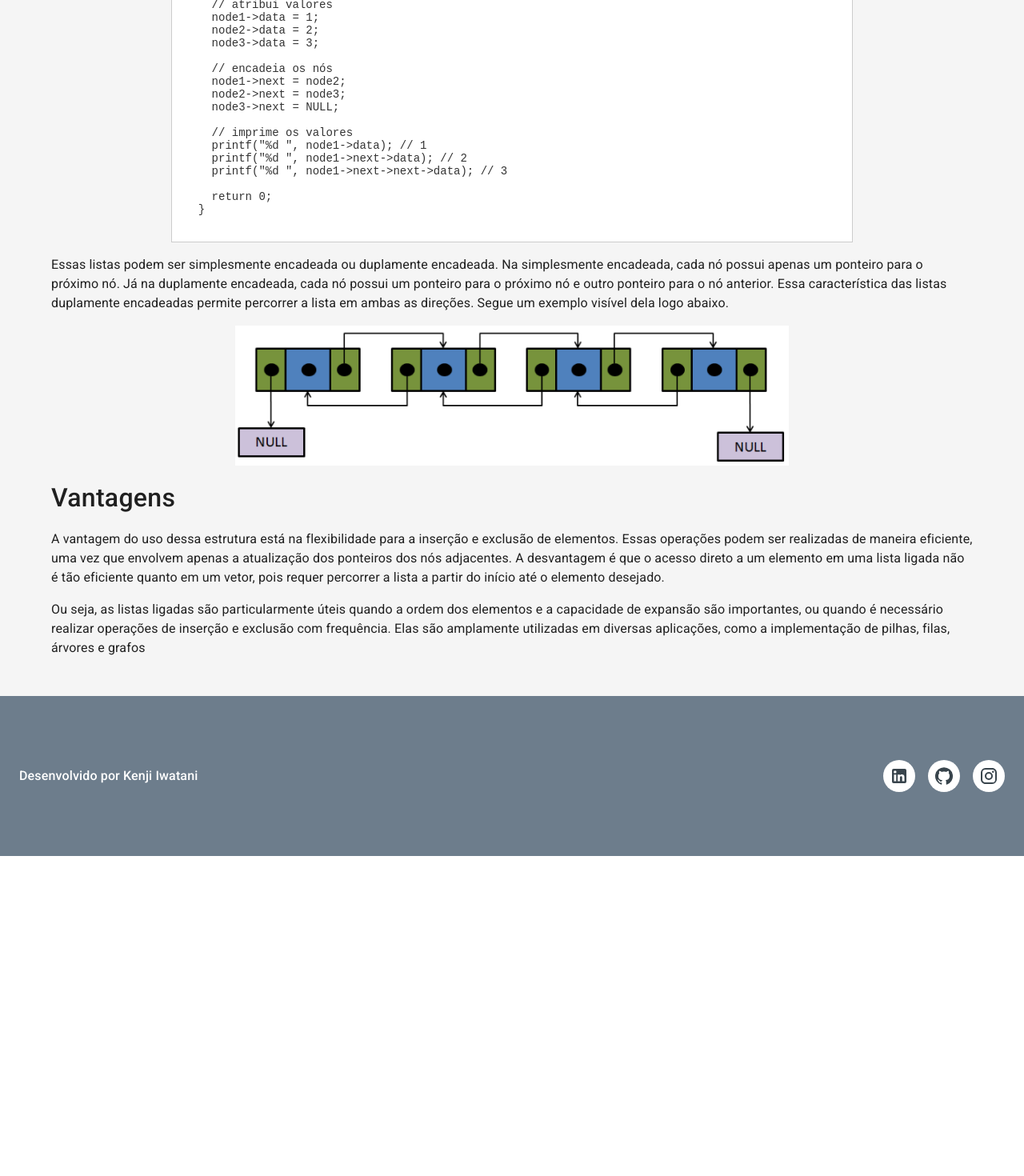
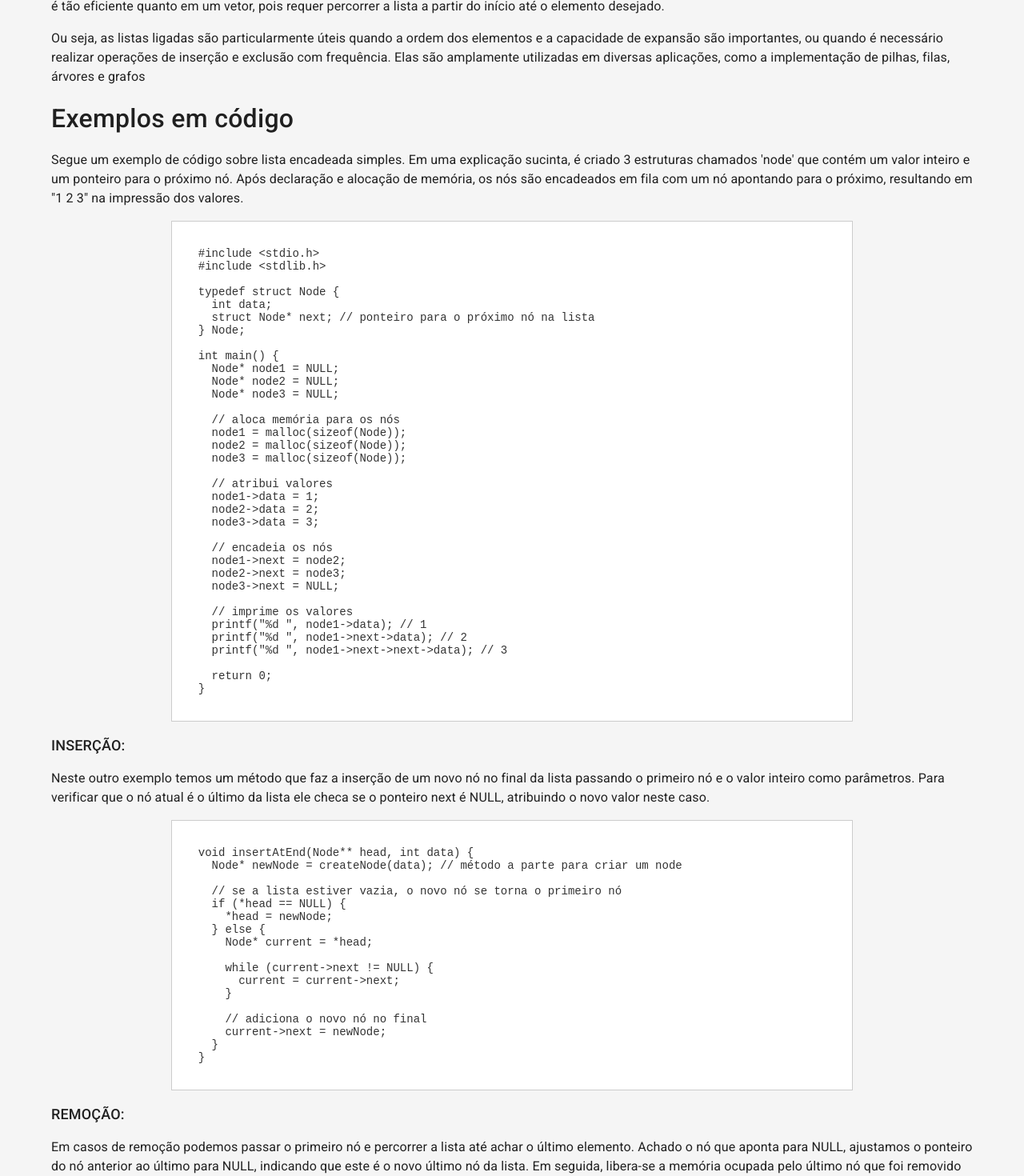
Before and after one commit to iwataniKenji/data-structure-page, a React (Create React App) app: page /list in a window 1280 px wide. Shown: the part 920-2390 px from the top of the page at 80% size. Before the commit the page ends 1990 px from the top, so only its background shows below. Built offline with nearby package versions, Linux system fonts and the light colour scheme.

Commit message:
refactor: updates code section from linked list section

```diff
--- a/src/pages/LinkedListSection.tsx
+++ b/src/pages/LinkedListSection.tsx
@@ -17,6 +17,7 @@ export function LinkedListSection() {
     Node* node2 = NULL;
     Node* node3 = NULL;
 
+    // aloca memória para os nós
     node1 = malloc(sizeof(Node));
     node2 = malloc(sizeof(Node));
     node3 = malloc(sizeof(Node));
@@ -37,6 +38,50 @@ export function LinkedListSection() {
     printf("%d ", node1->next->next->data); // 3
 
     return 0;
+  }`;
+
+  const insertNodeExample = `  void insertAtEnd(Node** head, int data) {
+    Node* newNode = createNode(data); // método a parte para criar um node
+
+    // se a lista estiver vazia, o novo nó se torna o primeiro nó
+    if (*head == NULL) {
+      *head = newNode;
+    } else {
+      Node* current = *head;
+
+      while (current->next != NULL) {
+        current = current->next;
+      }
+
+      // adiciona o novo nó no final
+      current->next = newNode;
+    }
+  }`;
+
+  const removeNodeExample = `  void removeFromEnd(Node** head) {
+    // caso lista esteja vazia
+    if (*head == NULL) return;
+
+    // caso haja apenas um nó
+    if ((*head)->next == NULL) {
+      free(*head);
+      *head = NULL;
+
+      return;
+    }
+
+    Node* current = *head;
+    Node* previous = NULL;
+
+    // percorre até o último nó
+    while (current->next != NULL) {
+      previous = current;
+      current = current->next;
+    }
+
+    // remove o último nó
+    previous->next = NULL;
+    free(current);
   }`;
 
   return (
@@ -64,15 +109,6 @@ export function LinkedListSection() {
               }}
             />
           </Box>
-          <Typography>
-            Segue um exemplo de código sobre lista encadeada simples. Em uma
-            explicação sucinta, é criado 3 estruturas chamados 'node' que contém
-            um valor inteiro e um ponteiro para o próximo nó. Após declaração e
-            alocação de memória, os nós são encadeados em fila com um nó
-            apontando para o próximo, resultando em "1 2 3" na impressão dos
-            valores.
-          </Typography>
-          <CodeBoard codeSnippet={linkedListExample} />
           <Typography>
             Essas listas podem ser simplesmente encadeada ou duplamente
             encadeada. Na simplesmente encadeada, cada nó possui apenas um
@@ -111,6 +147,39 @@ export function LinkedListSection() {
             frequência. Elas são amplamente utilizadas em diversas aplicações,
             como a implementação de pilhas, filas, árvores e grafos
           </Typography>
+          <Typography sx={{ fontSize: 32, fontWeight: 500 }}>
+            Exemplos em código
+          </Typography>
+          <Typography>
+            Segue um exemplo de código sobre lista encadeada simples. Em uma
+            explicação sucinta, é criado 3 estruturas chamados 'node' que contém
+            um valor inteiro e um ponteiro para o próximo nó. Após declaração e
+            alocação de memória, os nós são encadeados em fila com um nó
+            apontando para o próximo, resultando em "1 2 3" na impressão dos
+            valores.
+          </Typography>
+          <CodeBoard codeSnippet={linkedListExample} />
+          <Typography fontSize={18} fontWeight={500}>
+            INSERÇÃO:
+          </Typography>
+          <Typography>
+            Neste outro exemplo temos um método que faz a inserção de um novo nó
+            no final da lista passando o primeiro nó e o valor inteiro como
+            parâmetros. Para verificar que o nó atual é o último da lista ele
+            checa se o ponteiro next é NULL, atribuindo o novo valor neste caso.
+          </Typography>
+          <CodeBoard codeSnippet={insertNodeExample} />
+          <Typography fontSize={18} fontWeight={500}>
+            REMOÇÃO:
+          </Typography>
+          <Typography>
+            Em casos de remoção podemos passar o primeiro nó e percorrer a lista
+            até achar o último elemento. Achado o nó que aponta para NULL,
+            ajustamos o ponteiro do nó anterior ao último para NULL, indicando
+            que este é o novo último nó da lista. Em seguida, libera-se a
+            memória ocupada pelo último nó que foi removido
+          </Typography>
+          <CodeBoard codeSnippet={removeNodeExample} />
         </Box>
       </Box>
     </Container>
```
